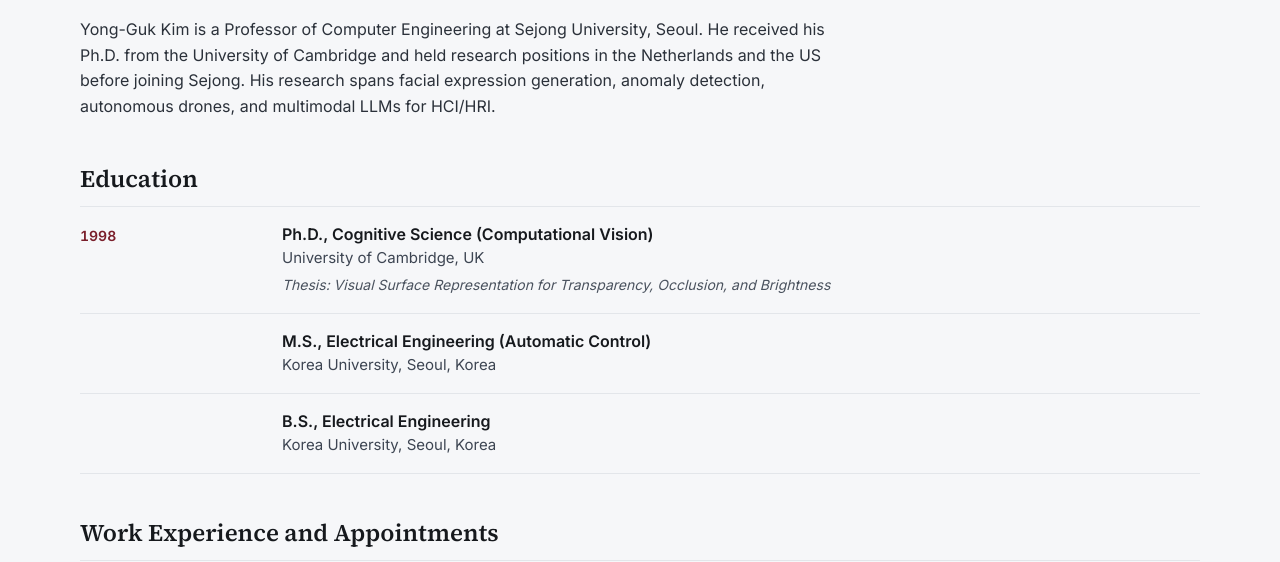
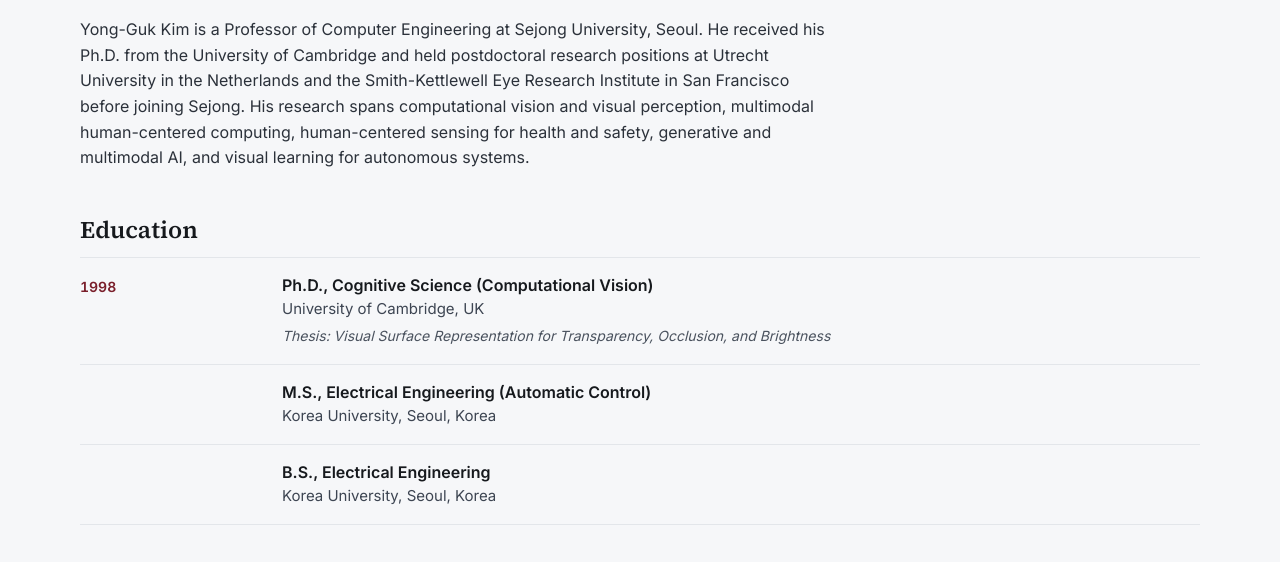
Before and after one commit to ykim3769/ykim3769.github.io, a plain HTML site: page about.html in a window 1280 px wide. Shown: the part 202-764 px from the top of the page. Drawn offline with Linux system fonts and the light colour scheme.

Commit message:
Add files via upload

```diff
--- a/about.html
+++ b/about.html
@@ -4,7 +4,7 @@
 <meta charset="utf-8">
 <meta name="viewport" content="width=device-width, initial-scale=1">
 <title>About — Yong-Guk Kim</title>
-<meta name="description" content="Prof. Yong-Guk Kim, Department of Computer Engineering, Sejong University. Research in facial expression generation, anomaly detection, autonomous drones, and multimodal LLMs for HCI/HRI.">
+<meta name="description" content="About Prof. Yong-Guk Kim, Department of Computer Engineering, Sejong University: biography, education, appointments, teaching and contact.">
 <link rel="preconnect" href="https://fonts.googleapis.com">
 <link href="https://fonts.googleapis.com/css2?family=Source+Serif+4:opsz,wght@8..60,500;8..60,600&amp;family=Inter:wght@400;500;600&amp;display=swap" rel="stylesheet">
 <style>
@@ -44,7 +44,7 @@ a{color:#7A1F2B;text-decoration:none}a:hover{color:#5A1520;text-decoration:under
 <section id="bio" style="background: #F6F7F9; border-top: 1px solid #E3E6EA; border-bottom: 1px solid #E3E6EA">
 <div style="max-width: 1120px; margin: 0 auto; padding: 64px 24px">
 <h2 style="margin: 0 0 20px; font-family: 'Source Serif 4', Georgia, serif; font-size: 32px; font-weight: 600">Biography</h2>
-<div style="max-width: 760px"><p style="margin: 0; color: #2B313A">Yong-Guk Kim is a Professor of Computer Engineering at Sejong University, Seoul. He received his Ph.D. from the University of Cambridge and held research positions in the Netherlands and the US before joining Sejong. His research spans facial expression generation, anomaly detection, autonomous drones, and multimodal LLMs for HCI/HRI.</p></div>
+<div style="max-width: 760px"><p style="margin: 0; color: #2B313A">Yong-Guk Kim is a Professor of Computer Engineering at Sejong University, Seoul. He received his Ph.D. from the University of Cambridge and held postdoctoral research positions at Utrecht University in the Netherlands and the Smith-Kettlewell Eye Research Institute in San Francisco before joining Sejong. His research spans computational vision and visual perception, multimodal human-centered computing, human-centered sensing for health and safety, generative and multimodal AI, and visual learning for autonomous systems.</p></div>
 <h3 id="education" style="margin: 40px 0 8px; font-family: 'Source Serif 4', Georgia, serif; font-size: 24px; font-weight: 600">Education</h3>
 <ul style="list-style: none; margin: 0; padding: 0; border-bottom: 1px solid #E3E6EA">
 <li style="display: flex; flex-wrap: wrap; gap: 2px 32px; padding: 16px 0; border-top: 1px solid #E3E6EA">
```
